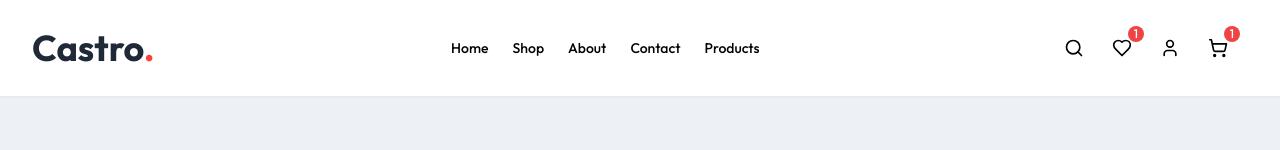
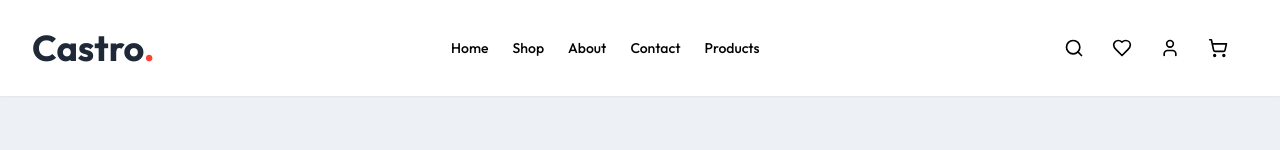
Before and after one commit to mohsinkhan60/react-redux-e-commerce, a React (Vite) app: page / in a window 1280 px wide. Shown: the top 150 px of the page. Built offline with nearby package versions, Linux system fonts and the light colour scheme; no server answers; the database is empty; sample sign-in values are in the browser's storage.

Commit message:
add set functionality in Navbar

```diff
--- a/src/components/Navbar.jsx
+++ b/src/components/Navbar.jsx
@@ -63,8 +63,8 @@ export const Navbar = () => {
             <NavLink to="/heart">
               <button className="p-2 hover:text-primary">
                 <Heart className="w-5 h-5" />
-                <span className="absolute top-1 right-2 bg-pritext-primary bg-red-500 text-white text-xs w-4 h-4 rounded-full flex items-center justify-center">
-                  {favorite?.length > 0 ? favorite?.length : <>1</>}
+                <span className={`absolute top-1 right-2 bg-pritext-primary ${favorite?.length > 0 ? "bg-red-500 text-white" : <></>} text-xs w-4 h-4 rounded-full flex items-center justify-center`}>
+                  {favorite?.length > 0 ? favorite?.length : <></>}
                 </span>
               </button>
             </NavLink>
@@ -100,8 +100,8 @@ export const Navbar = () => {
             <NavLink to="/cart">
               <button className="p-2 hover:text-primary relative">
                 <ShoppingCart className="w-5 h-5" />
-                <span className="absolute -top-1 -right-1 bg-pritext-primary bg-red-500 text-white text-xs w-4 h-4 rounded-full flex items-center justify-center">
-                  {product?.length > 0 ? product?.length : <>1</>}
+                <span className={`absolute -top-1 -right-1 bg-pritext-primary ${product?.length > 0 ? " bg-red-500 text-white" : <></>} text-xs w-4 h-4 rounded-full flex items-center justify-center`}>
+                  {product?.length > 0 ? product?.length : <></>}
                 </span>
               </button>
             </NavLink>
```
